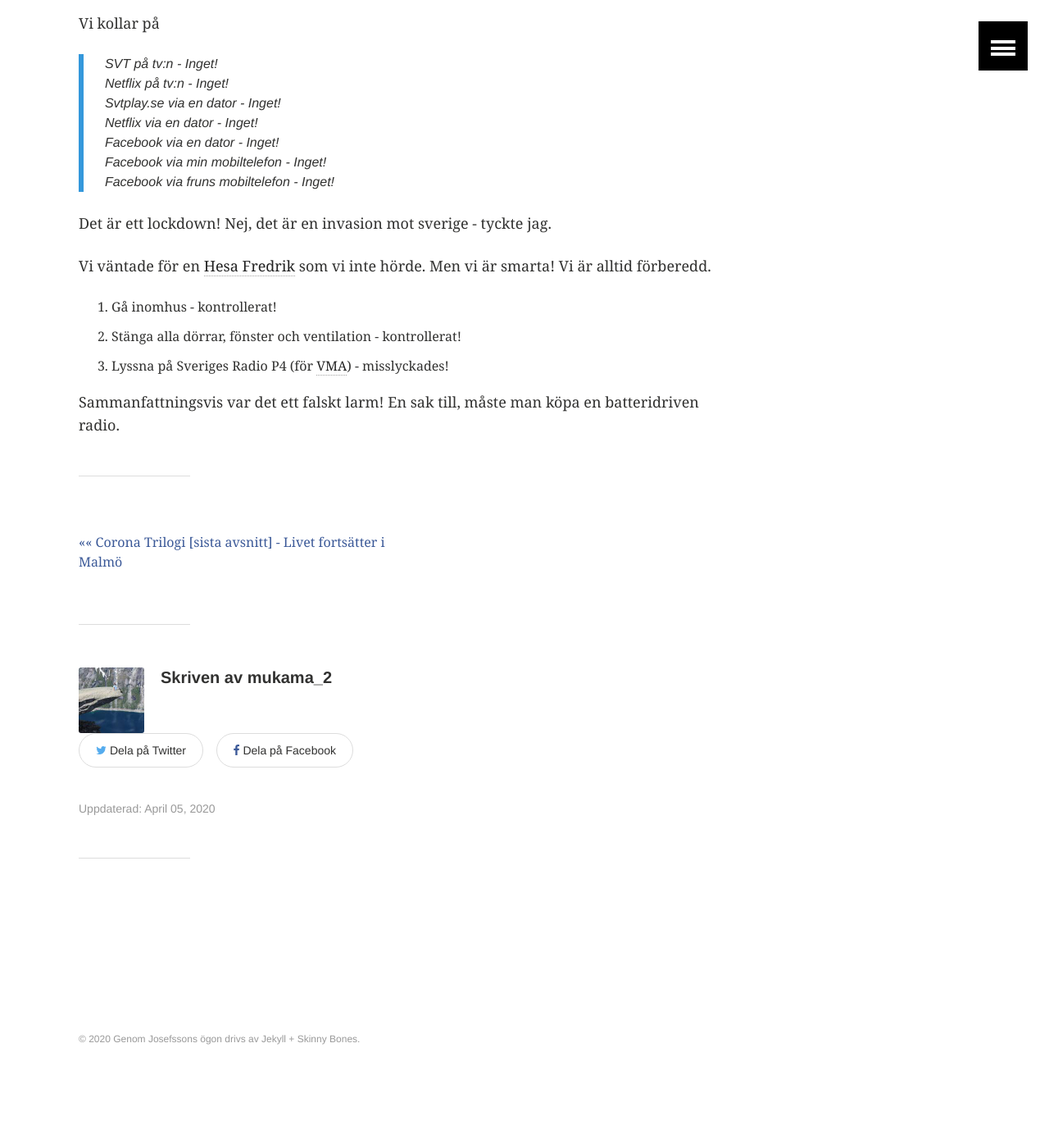
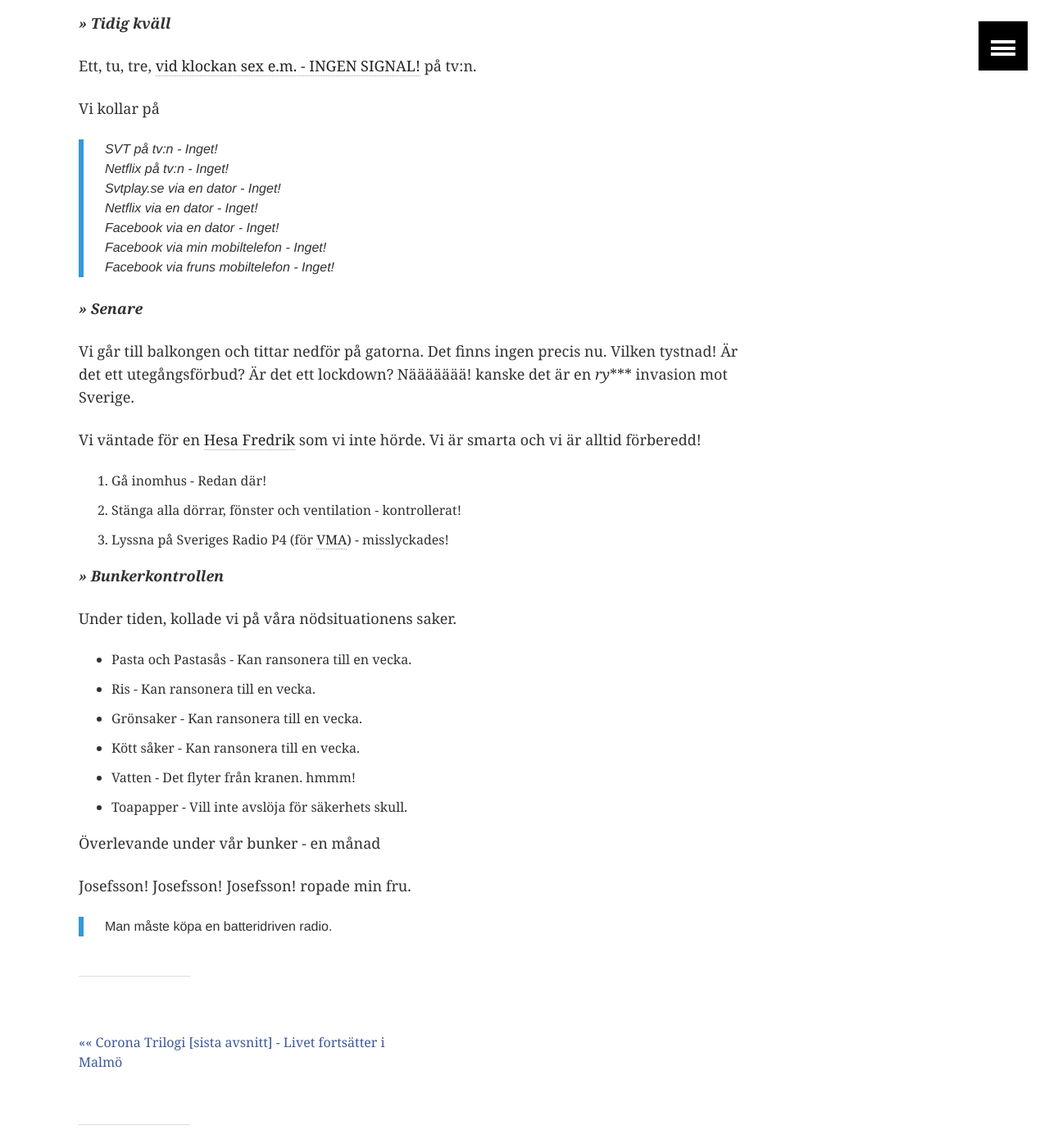
Before and after one commit to MukamaTwo/MukamaTwo.github.io, a Jekyll site: the page built from _posts/2020-04-04-9.md, in a window 1280 px wide and 1400 px high, scrolled down 1374 px. Shown: the whole window at 82% size. Built offline with Jekyll 4.4.1, drawn with Linux system fonts in a browser that asks for light colours; comment, search, counter and statistics services are not loaded; before the commit the page ends 2727 px from its top, so only the background shows below that.

Commit message:
Additional updates to post

```diff
--- a/_posts/2020-04-04-9.md
+++ b/_posts/2020-04-04-9.md
@@ -13,7 +13,11 @@ image:
 
 Lördag! En dag efter att jobba hemifrån i tre långa hektiska veckor. Coronakrisen vägrar att avsluta men det blir värre istället.
 
+***>> Vilken fint lördag***
+
 Numera är lördagen mycket länge väntat åt barn för goddisskull men också åt vuxna för att koppla av från karantänen. Solen skiner, det blåser men bara litet, människor motionerar, soffpotatisar tittar på tv, *vi tittar på tv*, alla är glada. Vilken fint dag!
+
+***>> Tidig kväll***
 
 Ett, tu, tre, [vid klockan sex e.m. - INGEN SIGNAL!](https://www.aftonbladet.se/nyheter/a/AdwE9n/stora-tekniska-problem-hos-telia-over-hela-landet){:target="_blank"} på tv:n.
 
@@ -26,12 +30,31 @@ Vi kollar på
 > Facebook via min mobiltelefon - Inget! <br>
 > Facebook via fruns mobiltelefon - Inget! <br></i>
 
-Det är ett lockdown! Nej, det är en invasion mot sverige - tyckte jag.
+***>> Senare***
 
-Vi väntade för en [Hesa Fredrik](http://hesafredrik.nu/vem-ar-hesa-fredrik){:target="_blank"} som vi inte hörde.  Men vi är smarta! Vi är alltid förberedd.
+Vi går till balkongen och tittar nedför på gatorna. Det finns ingen precis nu. Vilken tystnad!
+Är det ett utegångsförbud? Är det ett lockdown? Näääääää! kanske det är en *ry**** invasion mot Sverige.
 
-1. Gå inomhus - kontrollerat!
+Vi väntade för en [Hesa Fredrik](http://hesafredrik.nu/vem-ar-hesa-fredrik){:target="_blank"} som vi inte hörde.
+Vi är smarta och vi är alltid förberedd!
+
+1. Gå inomhus - Redan där!
 1. Stänga alla dörrar, fönster och ventilation - kontrollerat!
 1. Lyssna på Sveriges Radio P4 (för [VMA](https://www.krisinformation.se/detta-gor-samhallet/vma-sa-varnas-allmanheten){:target="_blank"}) - misslyckades!
 
-Sammanfattningsvis var det ett falskt larm! En sak till, måste man köpa en batteridriven radio.
+***>> Bunkerkontrollen***
+
+Under tiden, kollade vi på våra nödsituationens saker.
+
+- Pasta och Pastasås - Kan ransonera till en vecka.
+- Ris - Kan ransonera till en vecka.
+- Grönsaker - Kan ransonera till en vecka.
+- Kött såker - Kan ransonera till en vecka.
+- Vatten - Det flyter från kranen. hmmm!
+- Toapapper - Vill inte avslöja för säkerhets skull.
+
+Överlevande under vår bunker - en månad
+
+Josefsson! Josefsson! Josefsson! ropade min fru.
+
+> Man måste köpa en batteridriven radio.
```
Also changed, not shown: _posts/2020-01-02-1.md (+1 -1 lines), _posts/2020-03-12-5.md (+2 -2 lines), images/9/nedanfor.jpg (added).
